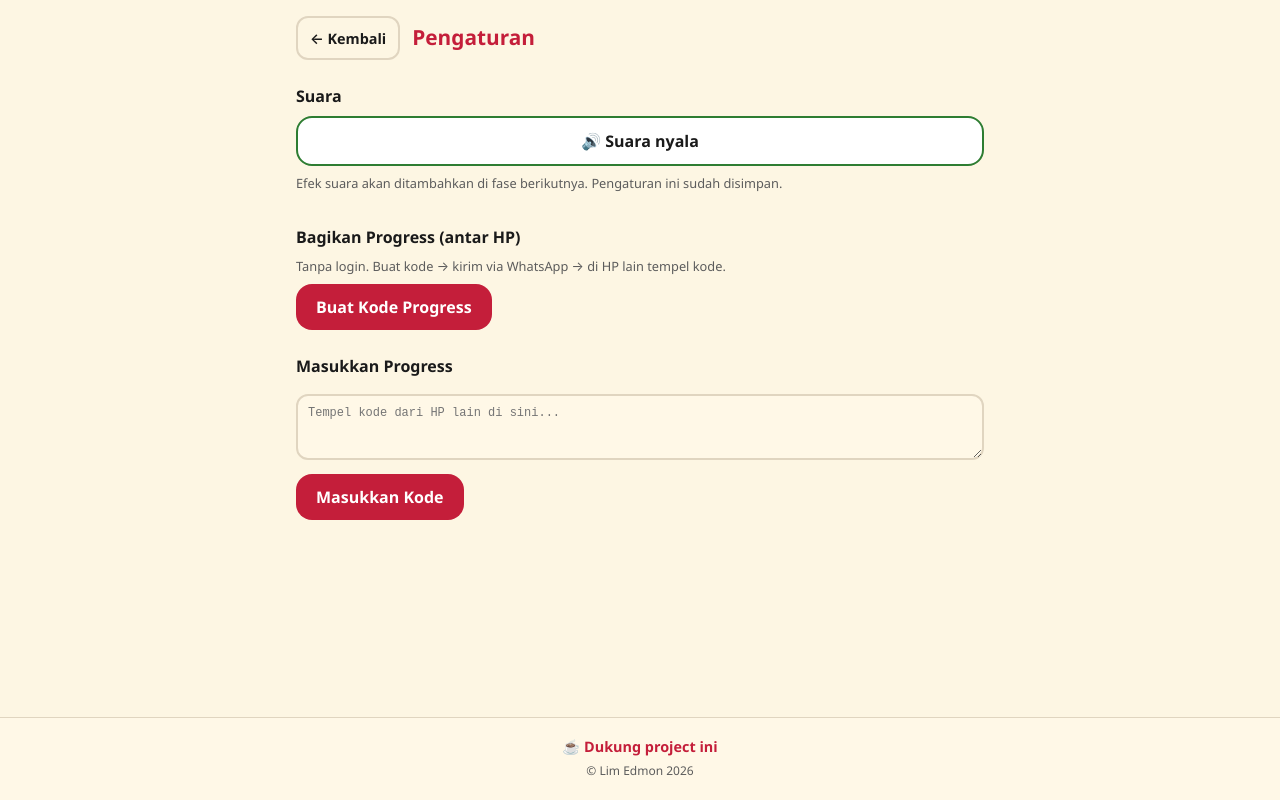
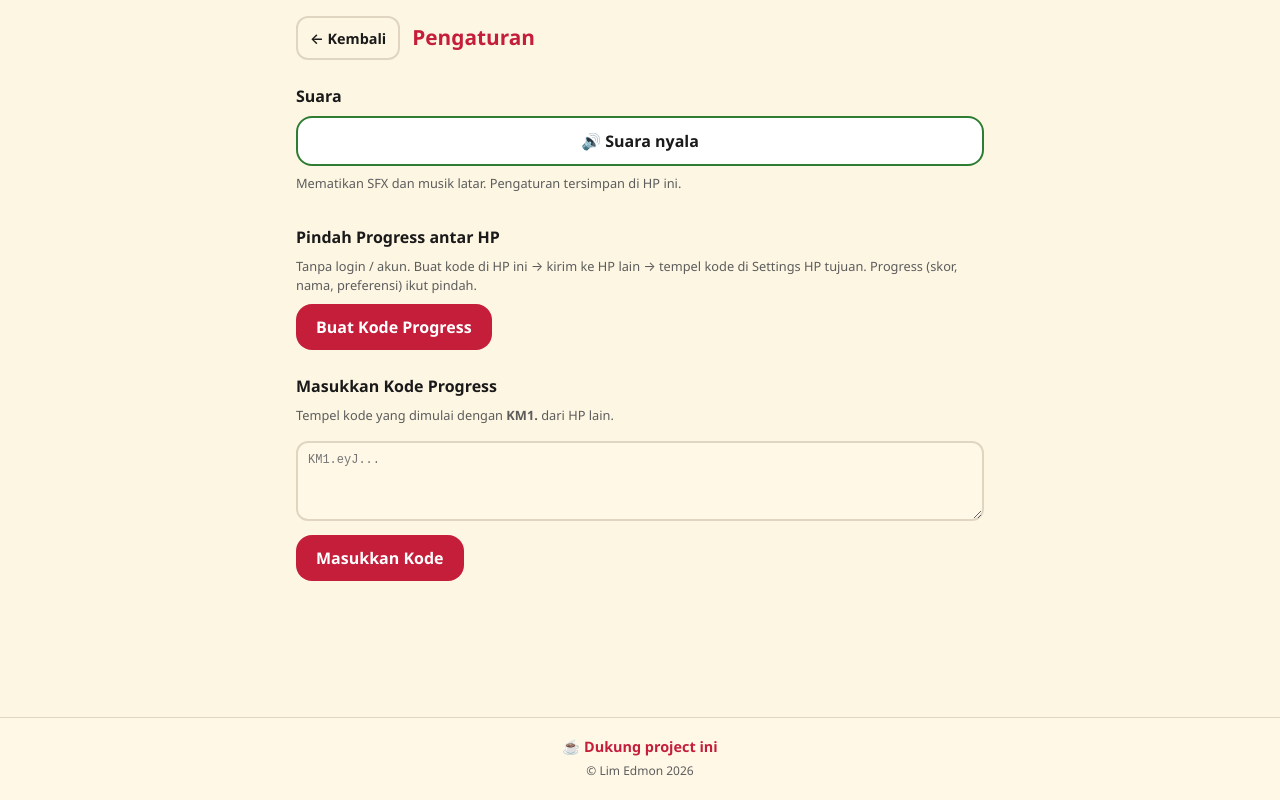
Before and after one commit to Lim-Edmon/Kungfu-Math, a React (Vite) app: page / in a window 1280 px wide. Both pictures are taken after a click on the button "⚙️". Built offline with nearby package versions, Linux system fonts and the light colour scheme.

Commit message:
fix vercel build + progress transfer KM1

```diff
--- a/package.json
+++ b/package.json
@@ -13,7 +13,6 @@
     "react-dom": "^18.3.1"
   },
   "devDependencies": {
-    "@types/node": "^26.6.2",
     "@types/react": "^18.3.12",
     "@types/react-dom": "^18.3.1",
     "@vitejs/plugin-react": "^4.3.4",
--- a/src/App.css
+++ b/src/App.css
@@ -798,6 +798,19 @@
   display: flex;
   flex-direction: column;
   gap: 8px;
+  margin-top: 10px;
+}
+
+.export-actions {
+  display: flex;
+  flex-wrap: wrap;
+  gap: 8px;
+}
+
+.export-actions .btn-primary,
+.export-actions .btn-secondary {
+  flex: 1;
+  min-width: 120px;
 }
 
 .settings-message {
--- a/src/lib/storage.ts
+++ b/src/lib/storage.ts
@@ -42,33 +42,42 @@ export function updateProgress(
   return next;
 }
 
+const CODE_PREFIX = 'KM1.';
+
 /**
- * Export progress jadi string (untuk disalin / dikirim ke HP lain).
- * Nanti bisa diubah jadi kode pendek atau QR.
+ * Export progress jadi kode pindah HP (tanpa login).
+ * Format: KM1.<base64> — bisa dikirim via WhatsApp.
  */
 export function exportProgress(): string {
   const progress = loadProgress();
-  // Versi sederhana: base64 dari JSON
   const json = JSON.stringify(progress);
-  return btoa(unescape(encodeURIComponent(json)));
+  const body = btoa(unescape(encodeURIComponent(json)));
+  return CODE_PREFIX + body;
 }
 
 /**
- * Import progress dari string hasil export.
- * Mengembalikan true jika berhasil.
+ * Import progress dari kode hasil export.
+ * Menerima dengan atau tanpa prefix KM1.
  */
 export function importProgress(encoded: string): boolean {
   try {
-    const json = decodeURIComponent(escape(atob(encoded.trim())));
+    let raw = encoded.trim().replace(/\s+/g, '');
+    if (raw.startsWith(CODE_PREFIX)) {
+      raw = raw.slice(CODE_PREFIX.length);
+    }
+    // Kompatibel dengan kode lama (tanpa prefix)
+    const json = decodeURIComponent(escape(atob(raw)));
     const parsed = JSON.parse(json) as Partial<PlayerProgress>;
 
-    // Validasi minimal
     if (typeof parsed !== 'object' || parsed === null) return false;
 
     const merged: PlayerProgress = {
       ...DEFAULT_PROGRESS,
       ...parsed,
-      highScores: { ...DEFAULT_PROGRESS.highScores, ...(parsed.highScores || {}) },
+      highScores: {
+        ...DEFAULT_PROGRESS.highScores,
+        ...(parsed.highScores || {}),
+      },
       unlockedStages: parsed.unlockedStages ?? DEFAULT_PROGRESS.unlockedStages,
     };
 
--- a/src/pages/Settings.tsx
+++ b/src/pages/Settings.tsx
@@ -1,5 +1,10 @@
 import { useState, useEffect } from 'react';
-import { loadProgress, updateProgress, exportProgress, importProgress } from '../lib/storage';
+import {
+  loadProgress,
+  updateProgress,
+  exportProgress,
+  importProgress,
+} from '../lib/storage';
 
 interface SettingsProps {
   onBack: () => void;
@@ -27,7 +32,7 @@ export default function Settings({ onBack }: SettingsProps) {
   const handleExport = () => {
     const code = exportProgress();
     setExportCode(code);
-    setMessage('Kode progress siap disalin / dikirim via WhatsApp');
+    setMessage('Kode siap — salin atau kirim WhatsApp ke HP lain');
   };
 
   const handleCopy = async () => {
@@ -35,11 +40,22 @@ export default function Settings({ onBack }: SettingsProps) {
     try {
       await navigator.clipboard.writeText(exportCode);
       setCopied(true);
-      setMessage('Kode disalin! Tempel di WhatsApp atau HP lain.');
+      setMessage('Kode disalin! Tempel di Settings HP lain.');
       setTimeout(() => setCopied(false), 2000);
     } catch {
-      setMessage('Gagal menyalin. Pilih teks di bawah lalu salin manual.');
+      setMessage('Gagal menyalin otomatis. Pilih teks di bawah lalu salin manual.');
     }
+  };
+
+  const handleWhatsApp = () => {
+    if (!exportCode) {
+      handleExport();
+      return;
+    }
+    const text = encodeURIComponent(
+      `Kode progress Kungfu Math saya:\n\n${exportCode}\n\nBuka game → ⚙️ Pengaturan → Masukkan Kode Progress`
+    );
+    window.open(`https://wa.me/?text=${text}`, '_blank', 'noopener,noreferrer');
   };
 
   const handleImport = () => {
@@ -49,10 +65,10 @@ export default function Settings({ onBack }: SettingsProps) {
     }
     const ok = importProgress(importCode);
     if (ok) {
-      setMessage('Progress berhasil dimasukkan!');
+      setMessage('Progress berhasil dimasukkan! Kembali ke Home untuk melihat.');
       setImportCode('');
     } else {
-      setMessage('Kode tidak valid. Coba salin ulang dari HP lain.');
+      setMessage('Kode tidak valid. Pastikan salin utuh dari HP lain (mulai KM1.).');
     }
   };
 
@@ -75,15 +91,16 @@ export default function Settings({ onBack }: SettingsProps) {
           {soundMuted ? '🔇 Suara mati' : '🔊 Suara nyala'}
         </button>
         <p className="settings-note">
-          Efek suara akan ditambahkan di fase berikutnya. Pengaturan ini sudah
-          disimpan.
+          Mematikan SFX dan musik latar. Pengaturan tersimpan di HP ini.
         </p>
       </section>
 
       <section className="settings-section">
-        <h2>Bagikan Progress (antar HP)</h2>
+        <h2>Pindah Progress antar HP</h2>
         <p className="settings-note">
-          Tanpa login. Buat kode → kirim via WhatsApp → di HP lain tempel kode.
+          Tanpa login / akun. Buat kode di HP ini → kirim ke HP lain → tempel
+          kode di Settings HP tujuan. Progress (skor, nama, preferensi) ikut
+          pindah.
         </p>
         <button type="button" className="btn-primary" onClick={handleExport}>
           Buat Kode Progress
@@ -94,24 +111,32 @@ export default function Settings({ onBack }: SettingsProps) {
               className="code-area"
               readOnly
               value={exportCode}
-              rows={3}
+              rows={4}
               onFocus={(e) => e.target.select()}
             />
-            <button type="button" className="btn-secondary" onClick={handleCopy}>
-              {copied ? 'Tersalin ✓' : 'Salin Kode'}
-            </button>
+            <div className="export-actions">
+              <button type="button" className="btn-secondary" onClick={handleCopy}>
+                {copied ? 'Tersalin ✓' : 'Salin Kode'}
+              </button>
+              <button type="button" className="btn-primary" onClick={handleWhatsApp}>
+                Kirim WhatsApp
+              </button>
+            </div>
           </div>
         )}
       </section>
 
       <section className="settings-section">
-        <h2>Masukkan Progress</h2>
+        <h2>Masukkan Kode Progress</h2>
+        <p className="settings-note">
+          Tempel kode yang dimulai dengan <strong>KM1.</strong> dari HP lain.
+        </p>
         <textarea
           className="code-area"
-          placeholder="Tempel kode dari HP lain di sini..."
+          placeholder="KM1.eyJ..."
           value={importCode}
           onChange={(e) => setImportCode(e.target.value)}
-          rows={3}
+          rows={4}
         />
         <button type="button" className="btn-primary" onClick={handleImport}>
           Masukkan Kode
```
Also changed, not shown: tsconfig.app.json (+6 -10 lines), tsconfig.node.json (+6 -9 lines), 2 other files (tests, documents, lock files or other folders).
